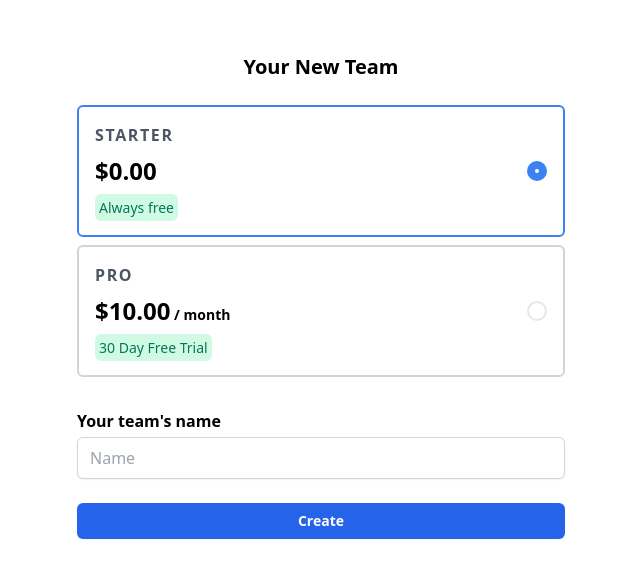
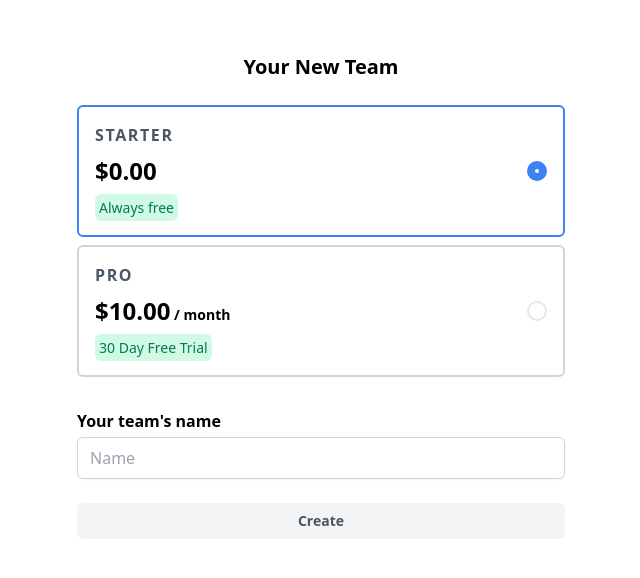
Before and after one commit to cadencechords/webapp, a React (Create React App) app: page /login/teams/new in a window 1280 px wide. Shown: the part 104-682 px from the top of the page, without its empty margins (319-959 px from the left). Built offline with nearby package versions, Linux system fonts and the light colour scheme; no server answers.

Commit message:
Prevents team from being created without name

```diff
--- a/src/pages/CreateNewTeamPage.js
+++ b/src/pages/CreateNewTeamPage.js
@@ -20,7 +20,10 @@ export default function CreateNewTeamPage() {
   const requestedPlan = useQuery().get("requested_plan");
 
   useEffect(() => {
-		if (requestedPlan && (requestedPlan === "Starter" || requestedPlan === "Pro")) {
+    if (
+      requestedPlan &&
+      (requestedPlan === "Starter" || requestedPlan === "Pro")
+    ) {
       setSelectedPlan(requestedPlan);
     } else {
       setSelectedPlan("Starter");
@@ -72,7 +75,12 @@ export default function CreateNewTeamPage() {
       />
 
       <div className="mt-6">
-				<Button full loading={loading} onClick={handleCreate}>
+        <Button
+          full
+          loading={loading}
+          onClick={handleCreate}
+          disabled={!teamName}
+        >
           Create
         </Button>
       </div>
```
Lines whose indentation alone changed are shown as unchanged.
